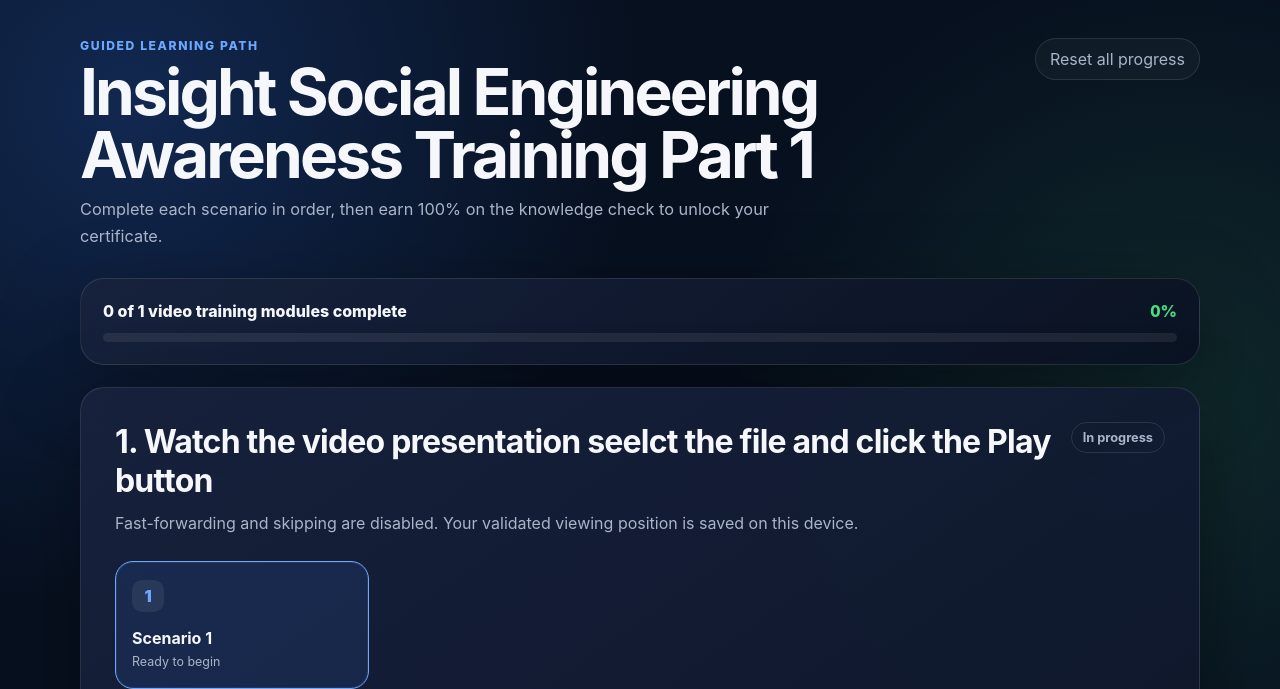
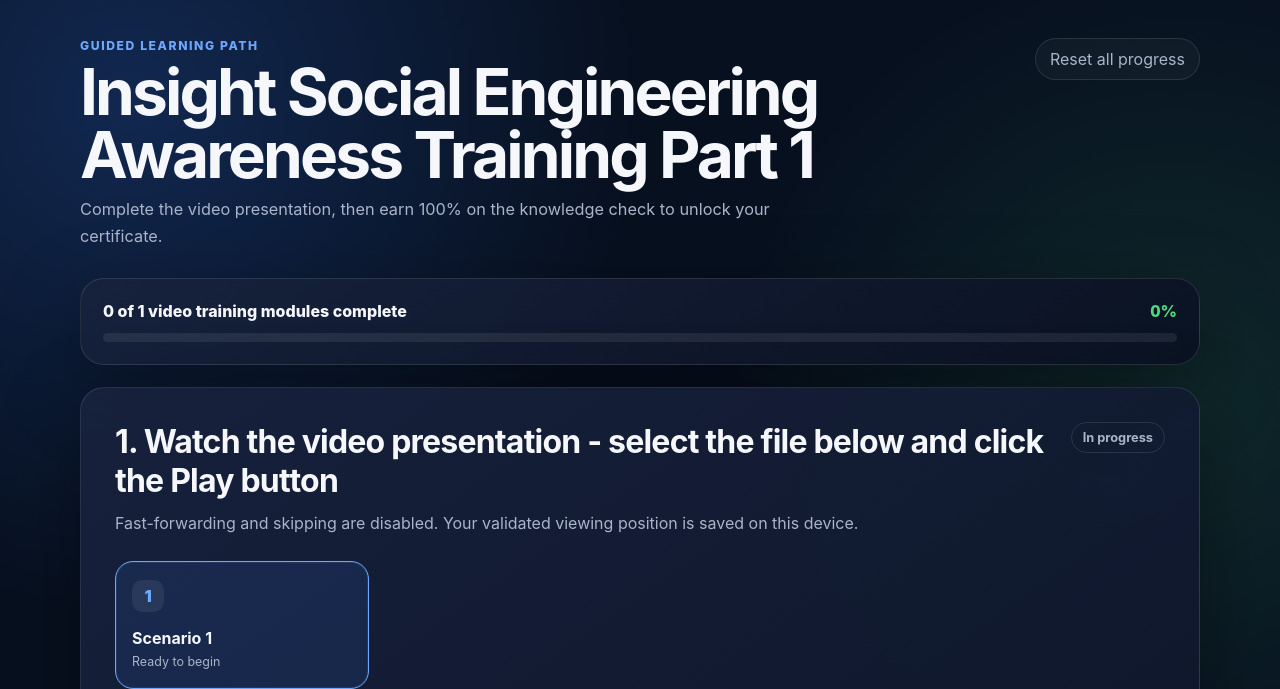
Before and after one commit to dtochilo/scenario-video-training, a plain HTML site: page index.html in a window 1280 px wide. Shown: the top 689 px of the page. Drawn offline with Linux system fonts and the light colour scheme.

Commit message:
Update index.html
minor text edits corections

```diff
--- a/index.html
+++ b/index.html
@@ -145,14 +145,14 @@
       <div>
         <div class="eyebrow">Guided learning path</div>
         <h1>Insight Social Engineering Awareness Training Part 1</h1>
-        <p class="lead">Complete each scenario in order, then earn 100% on the knowledge check to unlock your certificate.</p>
+        <p class="lead">Complete the video presentation, then earn 100% on the knowledge check to unlock your certificate.</p>
       </div>
       <button class="reset-link" id="resetProgress" type="button">Reset all progress</button>
     </header>
 
     <section class="progress-card" aria-label="Overall course progress">
       <div class="progress-row">
-        <span class="progress-label" id="overallLabel">0 of 4 scenarios complete</span>
+        <span class="progress-label" id="overallLabel">0 of 1 presentations complete</span>
         <span class="progress-percent" id="overallPercent">0%</span>
       </div>
       <div class="meter" role="progressbar" aria-valuemin="0" aria-valuemax="100" aria-valuenow="0" id="overallMeter"><span></span></div>
@@ -161,7 +161,7 @@
     <section class="section" aria-labelledby="audioHeading">
       <div class="section-head">
         <div>
-          <h2 id="audioHeading">1. Watch the video presentation seelct the file and click the Play button</h2>
+          <h2 id="audioHeading">1. Watch the video presentation - select the file below and click the Play button</h2>
           <p>Fast-forwarding and skipping are disabled. Your validated viewing position is saved on this device.</p>
         </div>
         <span class="pill" id="audioStatusPill">In progress</span>
```
